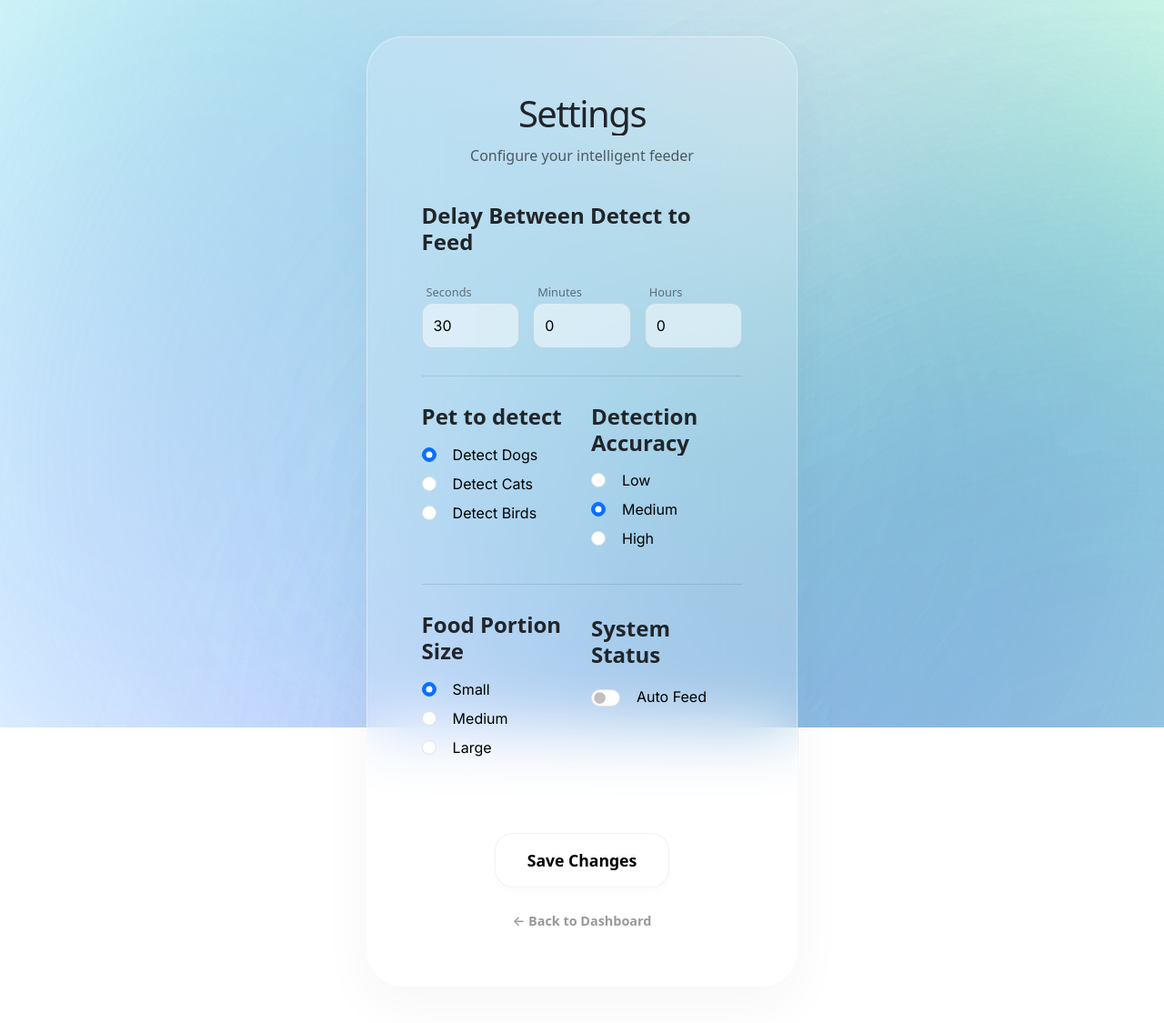
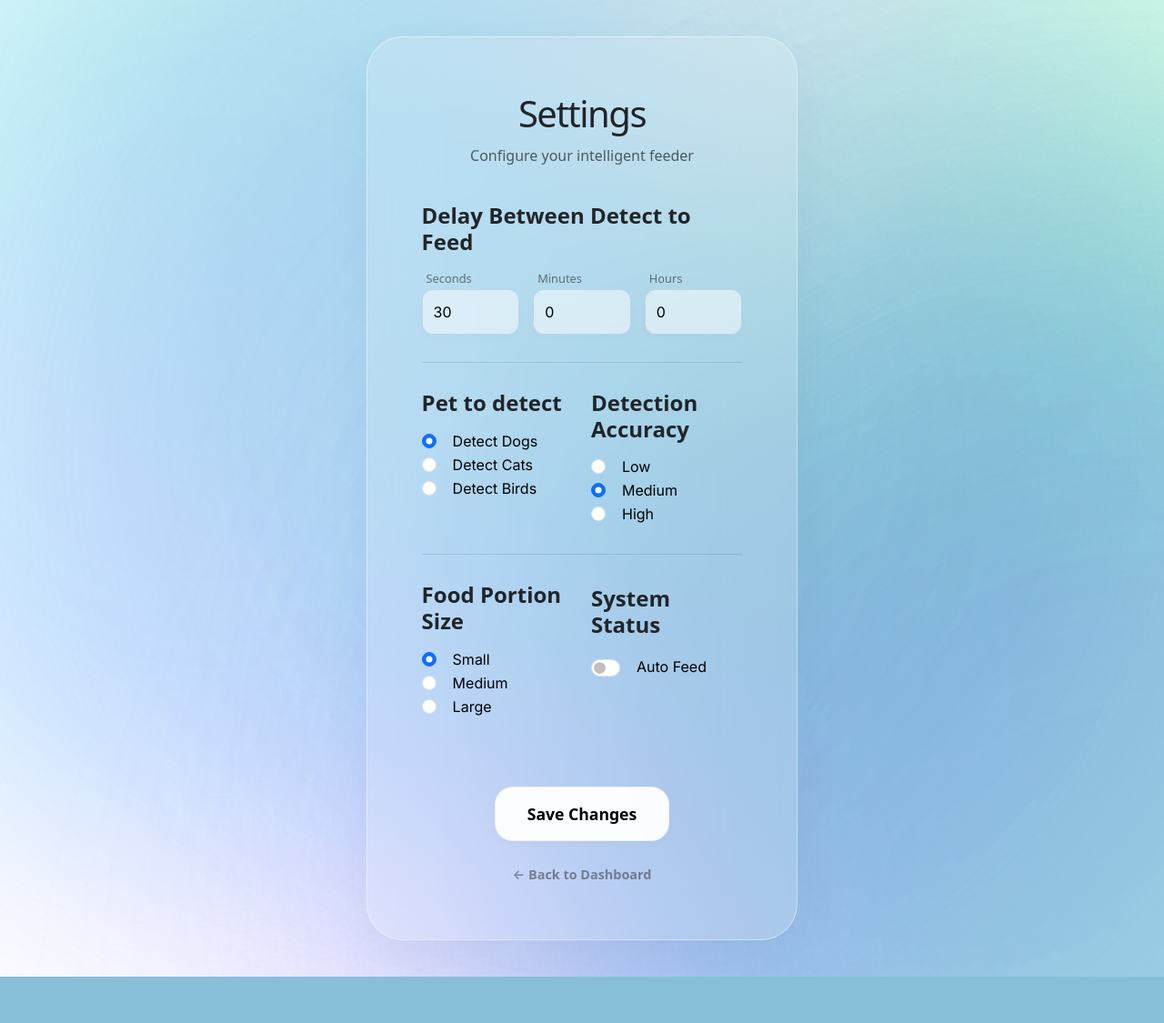
Before and after one commit to ISP-codder/tkachenko_pet_feeder, a Flask app: page /settings in a window 1280 px wide. Shown: the whole page at 91% size. After the commit the page ends 1074 px from the top, so only its background shows below. Run offline with Flask 3, Linux system fonts and the light colour scheme; the visitor is signed in with stand-in values (Sample User, id 1).

Commit message:
рабочая версия, но с настройками нужно поиграться

```diff
--- a/static/styles.css
+++ b/static/styles.css
@@ -14,7 +14,7 @@ body {
 	min-height: 100vh;
 	font-family: 'Inter', sans-serif;
 	background-color: #ffffff; /* Чистый белый фон */
-	overflow: hidden; /* Чтобы шары не создавали скролл */
+	overflow: auto; /* Чтобы шары не создавали скролл */
 	display: flex;
 	justify-content: center;
 	align-items: center;
@@ -104,6 +104,7 @@ body {
 
 /* --- СТИЛЬ СТЕКЛЯННОЙ КАРТОЧКИ --- */
 .container-fluid {
+	overflow-y: auto;
 	flex-direction: column;
 	display: flex;
 	justify-content: center;
--- a/templates/settings.html
+++ b/templates/settings.html
@@ -5,11 +5,7 @@ Settings | Pet Feeder
 {% endblock %}
 
 {% block main %}
-<style>
-	*{
-		overflow-y: scroll;
-	}
-</style>
+
 <div class="gradient-bg">
     <div class="blob blob-1"></div>
     <div class="blob blob-2"></div>
```
